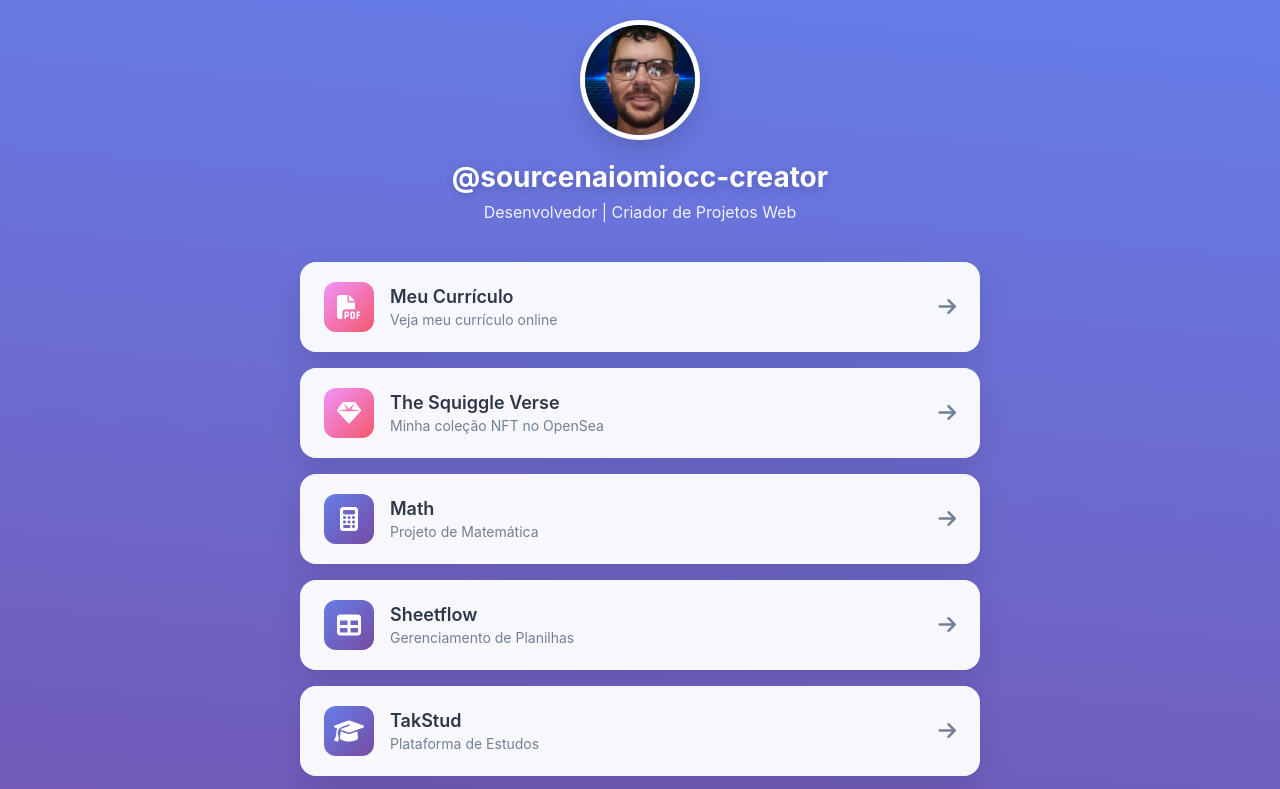
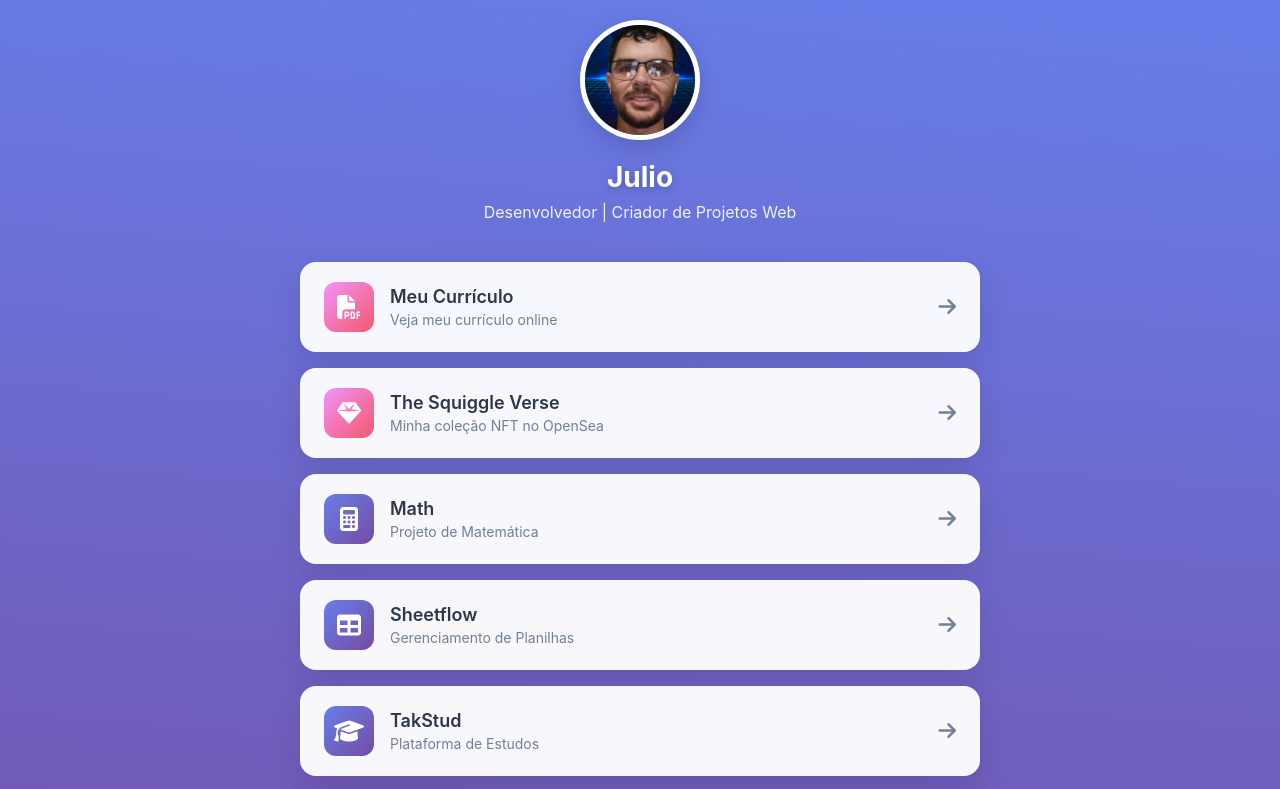
Before and after one commit to sourcenaiomiocc-creator/Link-Tree, a plain HTML site: page index.html in a window 1280 px wide. Shown: the top 789 px of the page. Drawn offline with Linux system fonts and the light colour scheme.

Commit message:
Add files via upload

```diff
--- a/index.html
+++ b/index.html
@@ -13,7 +13,7 @@
             <div class="profile-image-wrapper">
                 <img src="WhatsApp Image 2025-08-28 at 08.19.55 (1).jpeg" alt="Profile Picture" class="profile-image">
             </div>
-            <h1 class="profile-name">@sourcenaiomiocc-creator</h1>
+            <h1 class="profile-name">Julio</h1>
             <p class="profile-bio">Desenvolvedor | Criador de Projetos Web</p>
         </div>
 
```
